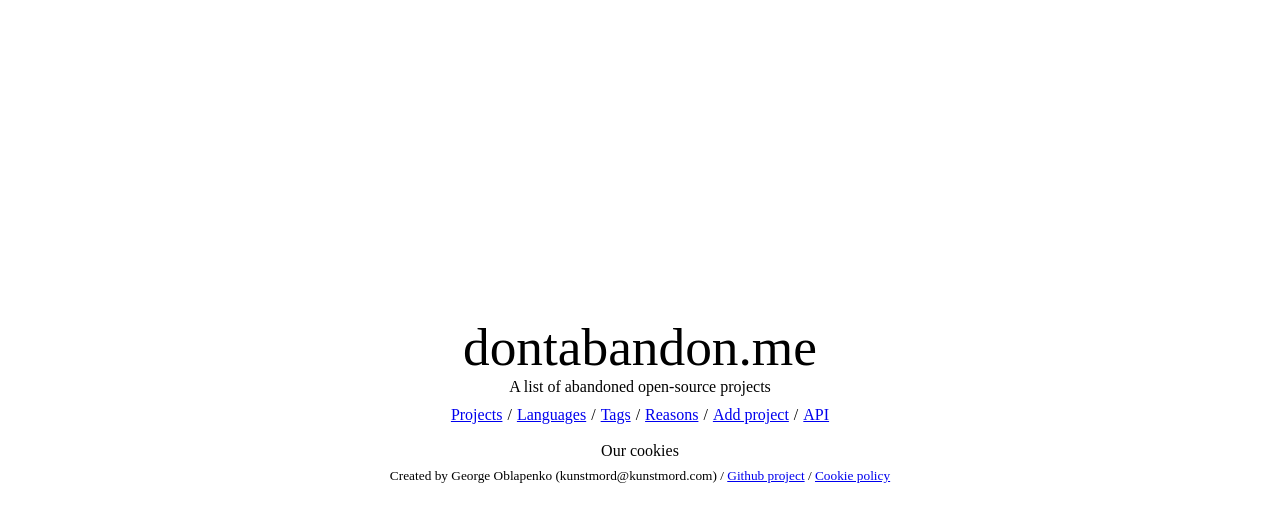
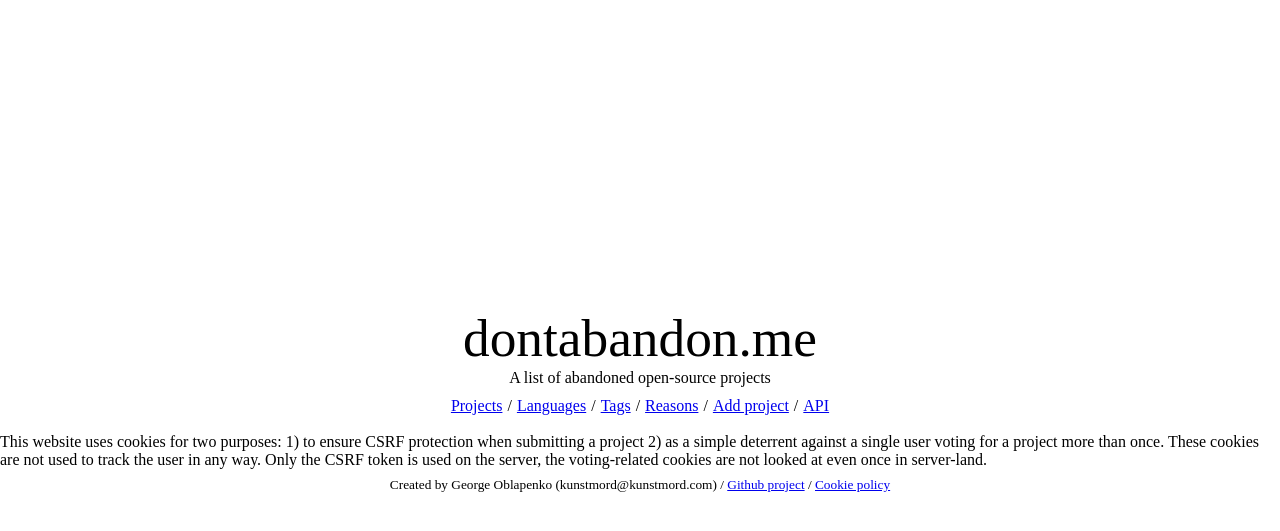
Before and after one commit to Kunstmord/abandoned, a Django app: page /cookies/ in a window 1280 px wide. Shown: the top 531 px of the page. Run offline with Django 3.2, Linux system fonts and the light colour scheme; parts of the project's set-up code (start-up, migrations or seed data) failed here and were passed over.

Commit message:
cookie policy

```diff
--- a/templates/cookiepolicy.html
+++ b/templates/cookiepolicy.html
@@ -24,7 +24,9 @@
 
         <div class="page_element">
             <div style="margin-left: auto; margin-right: auto;">
-                Our cookies
+                This website uses cookies for two purposes: 1) to ensure CSRF protection when submitting a project 2) as a simple deterrent
+                against a single user voting for a project more than once. These cookies are not used to track the user in any way. Only the CSRF token
+                is used on the server, the voting-related cookies are not looked at even once in server-land.
             </div>
         </div>
 
```
